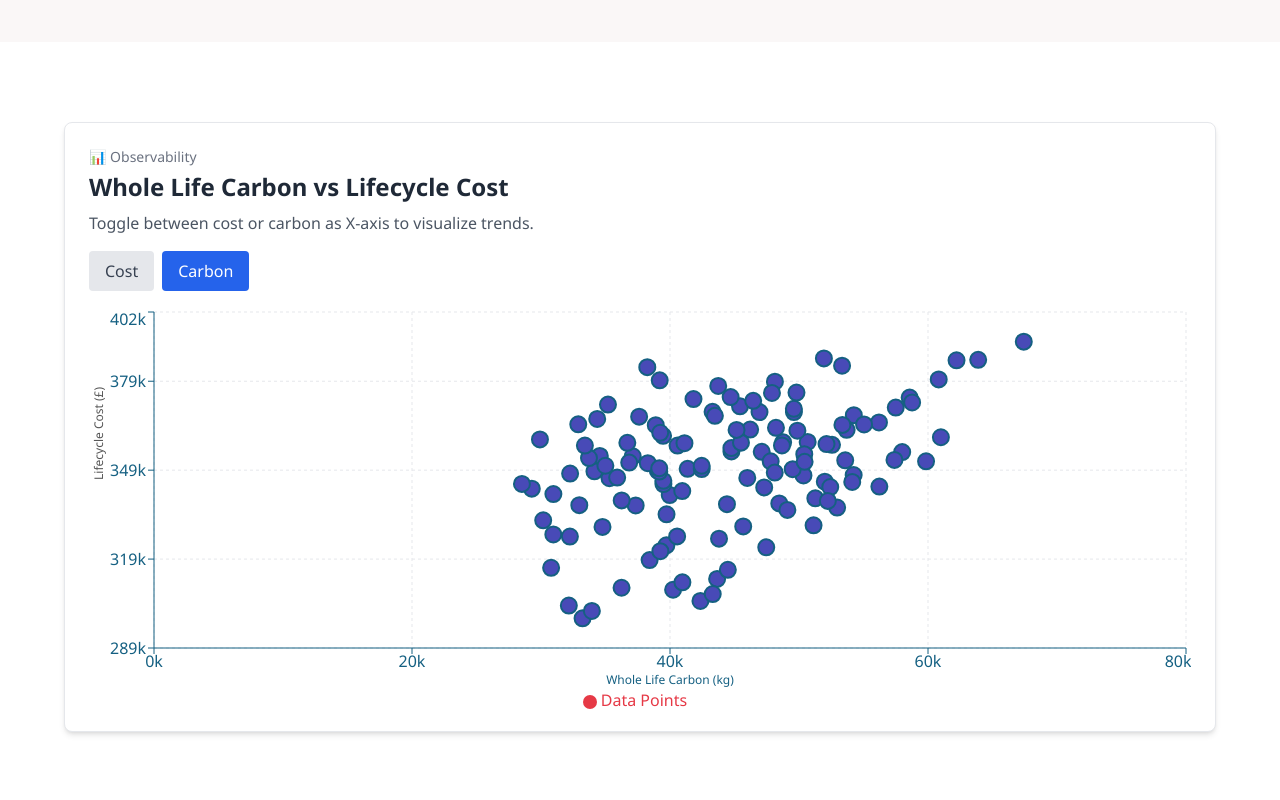
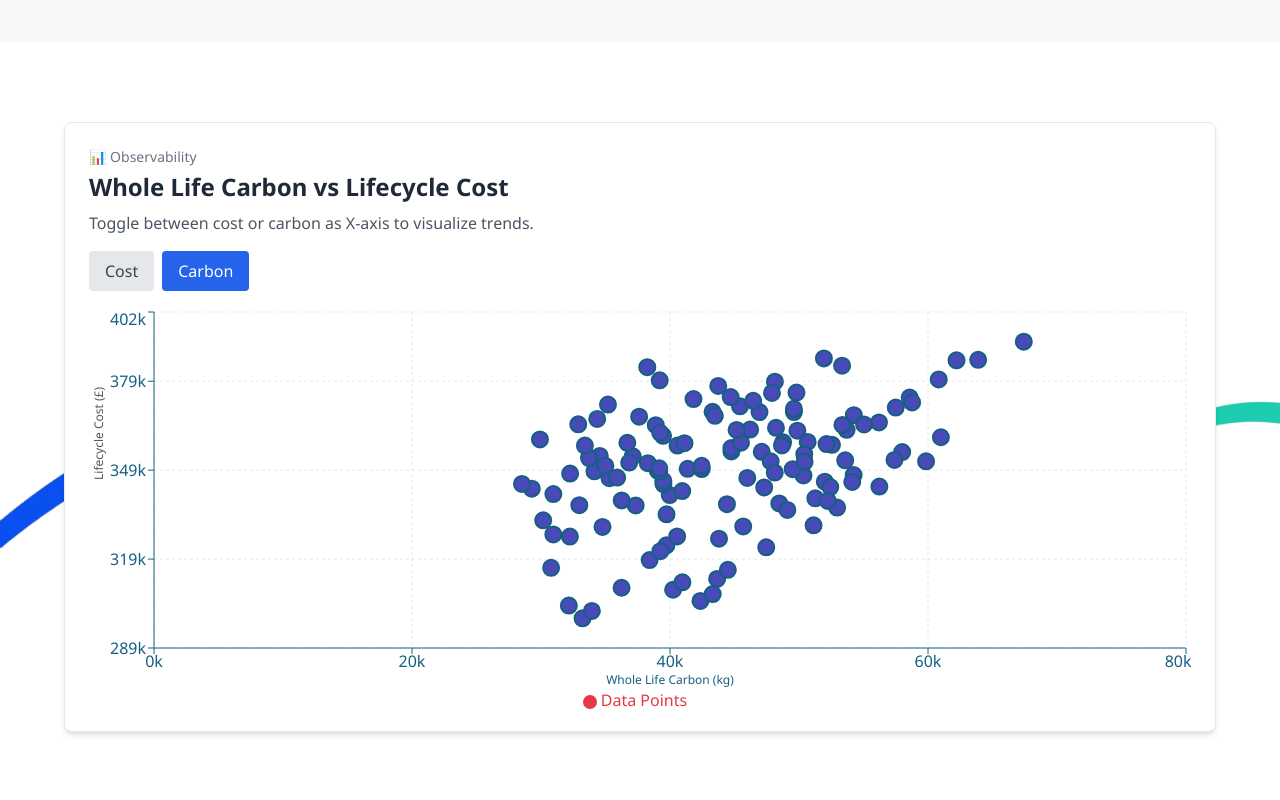
Before and after one commit to muhammadkashifzia/zerobuild, a Next.js app: page / in a window 1280 px wide. Shown: the part 900-1700 px from the top of the page. Built offline with nearby package versions, Linux system fonts and the light colour scheme.

Commit message:
code push

```diff
--- a/src/app/globals.css
+++ b/src/app/globals.css
@@ -57,3 +57,17 @@ body {
 .recharts-legend-wrapper{
   bottom:-5px!important;
 }
+.graph-icon::after{
+
+    content: "";
+    position: absolute;
+    top: 0;
+    left: 0;
+    height: 100%;
+    width: 100%;
+    background-image: url('/assets/images/blog1-bg.png');
+    background-position: center center;
+    background-repeat: no-repeat;
+    background-size: cover;
+    z-index: -3;
+}
--- a/src/components/FeaturedYoutube.tsx
+++ b/src/components/FeaturedYoutube.tsx
@@ -69,7 +69,7 @@ const YouTuberShowcase: React.FC = () => {
       style={{
         backgroundBlendMode: "overlay",
         backgroundSize: "cover",
-        backgroundImage: `url("/assets/images/coding-background-texture.jpg"), linear-gradient(180deg, #474ab6 0%, #9271f6 100%)`,
+        backgroundImage: `url("/assets/images/coding-background-texture.jpg"), linear-gradient(180deg, #484AB7 0%, #9271f6 100%)`,
       }}
     >
       <div className="mx-auto max-w-7xl px-4 sm:px-6 lg:px-8">
--- a/src/components/ObservabilityChart.tsx
+++ b/src/components/ObservabilityChart.tsx
@@ -1880,7 +1880,7 @@ export default function ObservabilityChart() {
     xAxisType === 'CostNum' ? `£${(v / 1000).toFixed(0)}k` : `${(v / 1000).toFixed(0)}k`;
 
   return (
-    <div className="px-[16px]">
+    <div className="px-[16px] graph-icon relative">
       <div className='bg-white text-gray-900 px-2 py-4 md:p-6 rounded-lg shadow-md w-full max-w-6xl md:mx-auto border border-gray-200'>
         <h3 className="text-sm text-gray-500 mb-1">📊 Observability</h3>
       <h2 className="text-2xl font-bold text-gray-800 mb-2">
--- a/src/components/ServiceSection.tsx
+++ b/src/components/ServiceSection.tsx
@@ -5,11 +5,11 @@ import Link from "next/link";
 const ServiceSection = () => {
   return (
     <section
-      className=" text-black py-16 px-4 lg:px-20 mt-[80px]"
+      className=" text-black py-16 px-4 lg:px-20 mt-[80px] service-section relative"
       style={{
         backgroundBlendMode: "overlay",
         backgroundSize: "cover",
-        backgroundImage: `url("/assets/images/coding-background-texture.jpg"), linear-gradient(180deg, #474ab6 0%, #9271f6 100%)`,
+        backgroundImage: `url("/assets/images/coding-background-texture.jpg"), linear-gradient(180deg, #484AB7 0%, #9271f6 100%)`,
       }}
     >
       <div className="max-w-7xl mx-auto space-y-6 md:space-y-10">
```
Also changed, not shown: public/assets/images/blog1-bg.png (added).
